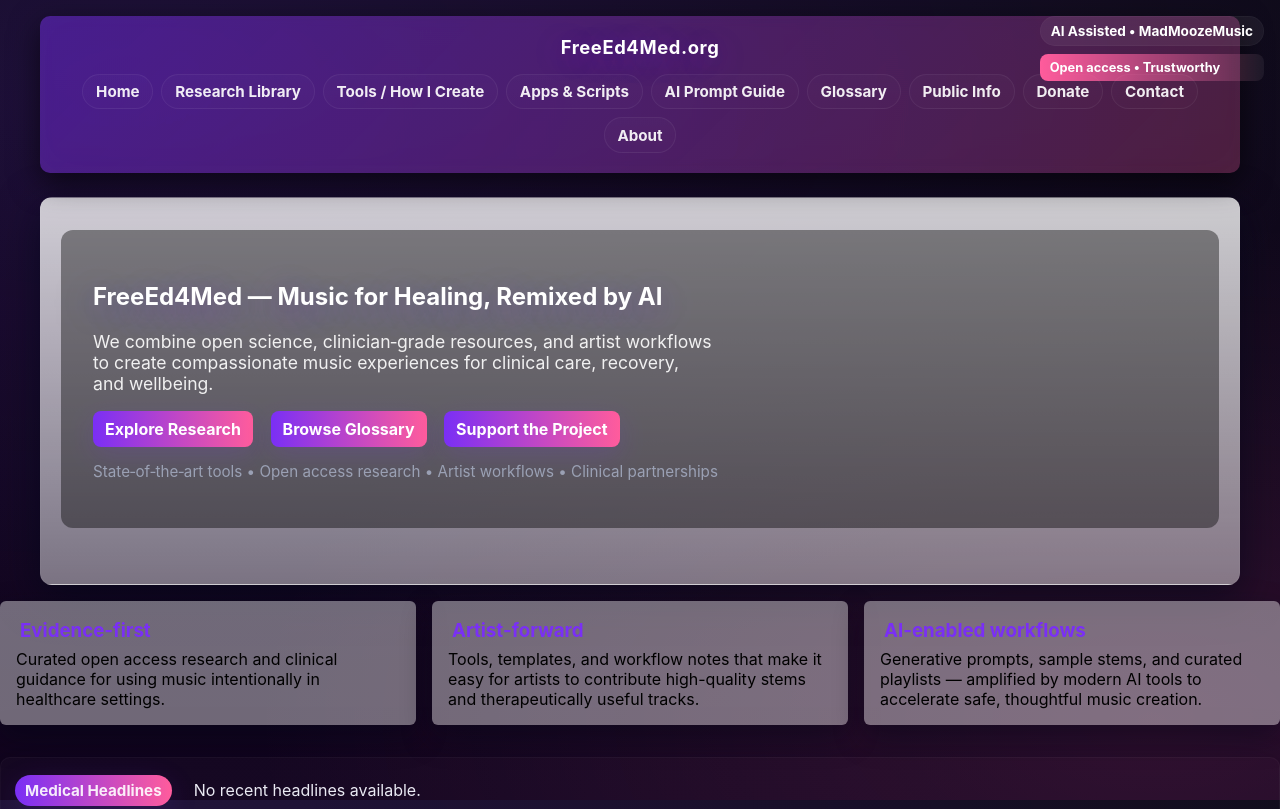
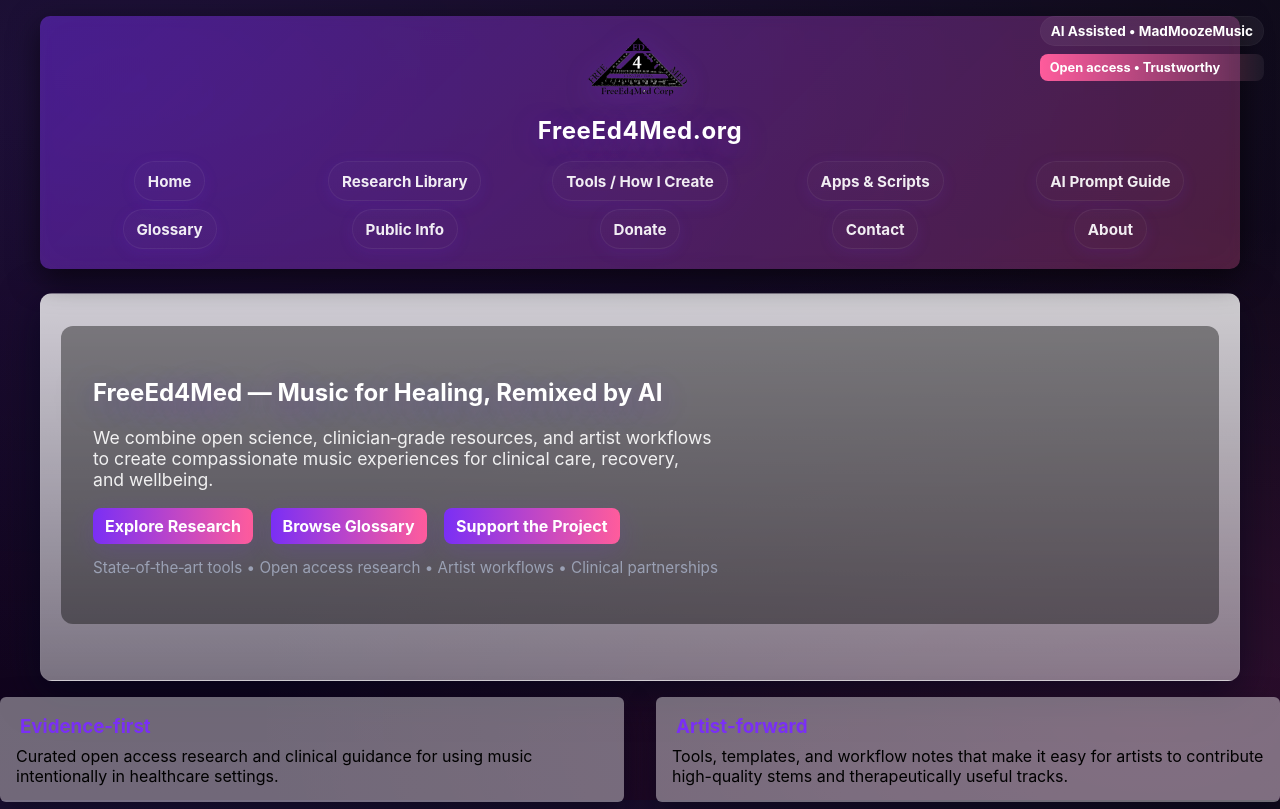
Before and after one commit to FreeEd4Med/FreeEd4MedWebsite, a website: page index.html in a window 1280 px wide. Shown: the top 809 px of the page. Drawn offline with Linux system fonts and the light colour scheme; no server answers.

Commit message:
Add logo back above title; enhance title size and style; arrange nav in 2 rows of 5 buttons with improved styling; increase features gap for better spacing

```diff
--- a/index.html
+++ b/index.html
@@ -10,6 +10,7 @@
 <body>
   <div class="container">
     <header class="site-header">
+      <img src="images/logo.png" alt="FreeEd4Med Logo" class="logo" />
       <h1>FreeEd4Med.org</h1>
       <nav class="navbar" role="navigation" aria-label="Main site navigation">
         <a href="index.html">Home</a>
--- a/style.css
+++ b/style.css
@@ -38,7 +38,7 @@
     backdrop-filter: blur(6px) saturate(110%);
 }
 
-header.site-header h1 { font-size:1.15rem; margin:0 0 1rem 0; color: #fff; text-shadow: 0 6px 28px rgba(122,47,245,0.35); letter-spacing: .6px; }
+header.site-header h1 { font-size:1.5rem; margin:0.5rem 0 1rem 0; color: #fff; text-shadow: 0 6px 28px rgba(122,47,245,0.35); letter-spacing: .6px; }
 
 .logo {
     height: 64px;
@@ -50,8 +50,8 @@
     margin-top: 1rem;
 }
 
-.navbar { display:flex; justify-content: center; gap: .5rem; align-items:center; flex-wrap:wrap; }
-.navbar a { display:inline-block; padding:.45rem .8rem; border-radius:999px; text-decoration:none; color: rgba(255,255,255,0.92); font-weight:700; font-size:0.95rem; border: 1px solid rgba(255,255,255,0.06); background: linear-gradient(180deg, rgba(255,255,255,0.02), rgba(255,255,255,0.01)); transition: all .18s ease; }
+.navbar { display: grid; grid-template-columns: repeat(5, 1fr); gap: 0.5rem; justify-items: center; }
+.navbar a { display:inline-block; padding:.6rem .8rem; border-radius:999px; text-decoration:none; color: rgba(255,255,255,0.92); font-weight:700; font-size:0.95rem; border: 1px solid rgba(255,255,255,0.06); background: linear-gradient(180deg, rgba(255,255,255,0.02), rgba(255,255,255,0.01)); transition: all .18s ease; box-shadow: 0 4px 16px rgba(122,47,245,0.1); }
 .navbar a:hover { transform: translateY(-2px); box-shadow: 0 6px 28px rgba(122,47,245,0.12); color: white; border-color: rgba(122,47,245,0.25); }
 .navbar a.active { box-shadow: 0 10px 36px rgba(122,47,245,0.18); color:white; background: linear-gradient(90deg,var(--accent-1),var(--accent-2)); border:none; }
 
@@ -138,7 +138,7 @@
     display: flex;
     flex-wrap: wrap;
     justify-content: space-around;
-    gap: 1rem;
+    gap: 2rem;
 }
 
 .feature {
```
